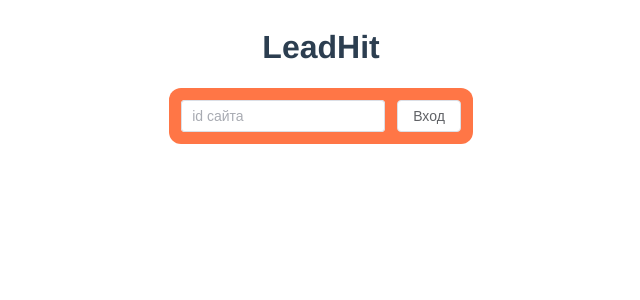
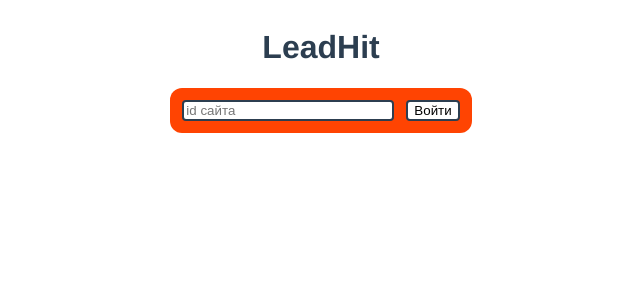
Before and after one commit to Lazard-Live/HL-test, a Vue app: page / in a window 1280 px wide. Shown: the top 300 px of the page, without its empty margins (319-959 px from the left). Built offline with nearby package versions, Linux system fonts and the light colour scheme.

Commit message:
Закончил с AuthPage.vue

```diff
--- a/package.json
+++ b/package.json
@@ -10,10 +10,10 @@
   "dependencies": {
     "axios": "^0.27.2",
     "core-js": "^3.8.3",
-    "element-plus": "^2.2.6",
     "vue": "^3.2.37",
     "vue-router": "^4.0.16",
-    "vuex": "^4.0.2"
+    "vuex": "^4.0.2",
+    "yarn": "^1.22.19"
   },
   "devDependencies": {
     "@babel/core": "^7.12.16",
@@ -24,6 +24,7 @@
     "@vue/cli-service": "~5.0.0",
     "eslint": "^7.32.0",
     "eslint-plugin-vue": "^8.0.3",
+    "prettier": "^2.7.1",
     "sass": "^1.53.0",
     "sass-loader": "^13.0.2"
   },
--- a/src/main.js
+++ b/src/main.js
@@ -1,12 +1,9 @@
 import { createApp } from 'vue'
 import App from './App.vue'
-import ElementPlus from 'element-plus'
-import 'element-plus/dist/index.css'
 import router from './router'
 import store from "./store";
 
 const app = createApp(App)
 
-app.use(ElementPlus)
 app.use(store)
 app.use(router).mount('#app');
--- a/src/pages/AuthPage.vue
+++ b/src/pages/AuthPage.vue
@@ -2,59 +2,69 @@
   <div class="auth">
     <h1>LeadHit</h1>
     <form class="auth__form" onsubmit="return false">
-      <el-input type="text"
-                class="auth__input"
-                v-model="id"
-                placeholder="id сайта"
-                required
-                minlength="24"
-                maxlength="24"
-                pattern="[a-zA-Z0-9]"
+      <input
+        v-on:keypress="errorInfo = ''"
+        type="text"
+        class="auth__input"
+        v-model="id"
+        placeholder="id сайта"
+        maxlength="24"
       />
-      <el-button @click="authGet(id)">Вход</el-button>
+      <button class="auth__button" @click="authGet(id)">Войти</button>
     </form>
+
+    <div class="auth__message">{{ errorInfo }}</div>
   </div>
 </template>
 
 <script>
-import axios from 'axios';
+import axios from "axios";
 
 let headers = {
-  'Api-Key': '5f8475902b0be670555f1bb3:eEZn8u05G3bzRpdL7RiHCvrYAYo',
-  'Leadhit-Site-Id': ''
-}
+  "Api-Key": "5f8475902b0be670555f1bb3:eEZn8u05G3bzRpdL7RiHCvrYAYo",
+  "Leadhit-Site-Id": "",
+};
 
-document.title = 'Авторизация';
+document.title = "Авторизация";
 
 export default {
   data() {
     return {
-      id: ''
-    }
+      id: "",
+      errorInfo: "",
+    };
   },
   methods: {
     authGet: function (input) {
-      headers['Leadhit-Site-Id'] = input;
-      // Проверка на длину
-      axios
-          .get('https://track-api.leadhit.io/client/test_auth', {headers})
-          .then(response => {
+      if (input.length === 0) {
+        this.errorInfo = "Введите ID сайта";
+      } else if (input.length !== 24) {
+        this.errorInfo = "ID сайта должен содержать 24 символа";
+      } else {
+        headers["Leadhit-Site-Id"] = input;
+
+        axios
+          .get("https://track-api.leadhit.io/client/test_auth", { headers })
+          .then((response) => {
             this.info = response.data.message;
             if (this.info === "ok") {
-              localStorage.setItem('leadhit-site-id', input);
-              this.$router.push('/Analitics')
-              document.title = 'Аналитика';
-            } else {
-              alert("Неверный ID!")
+              localStorage.setItem("leadhit-site-id", input);
+              this.$router.push("/Analitics");
+              document.title = "Аналитика";
             }
           })
-          .catch(error => alert(error))
+          .catch((error) => (this.errorInfo = error.message));
+      }
     },
-  }
-}
+  },
+};
 </script>
 
 <style lang="scss" scoped>
+$primary-color: #2c3e50;
+$border-active: #5b80a8;
+$bg-color: rgba(255, 68, 2);
+
 .auth {
   display: flex;
   flex-direction: column;
@@ -63,14 +73,47 @@
 
   &__form {
     display: inline-flex;
-    background: rgba(255, 68, 2, 0.73);
+    background: $bg-color;
     padding: 12px;
     border-radius: 12px;
   }
 
   &__input {
+    transition: 0.5s ease;
+    outline: none;
+    border: 2px solid $primary-color;
+    border-radius: 4px;
     margin-right: 12px;
     min-width: 204px;
+
+    &:focus {
+      border-color: $border-active;
+    }
+  }
+
+  &__button {
+    transition: 0.5s ease;
+    outline: none;
+    background-color: #ffffff;
+    border: 2px solid $primary-color;
+    border-radius: 4px;
+
+    &:focus {
+      border-color: $border-active;
+    }
+
+    &:active {
+      border-color: $border-active;
+    }
+
+    &:hover {
+      color: $border-active;
+      border-color: $border-active;
+    }
+  }
+
+  &__message {
+    margin: 12px;
   }
 }
 </style>
```
Also changed, not shown: 1 other file (tests, documents, lock files or other folders).
